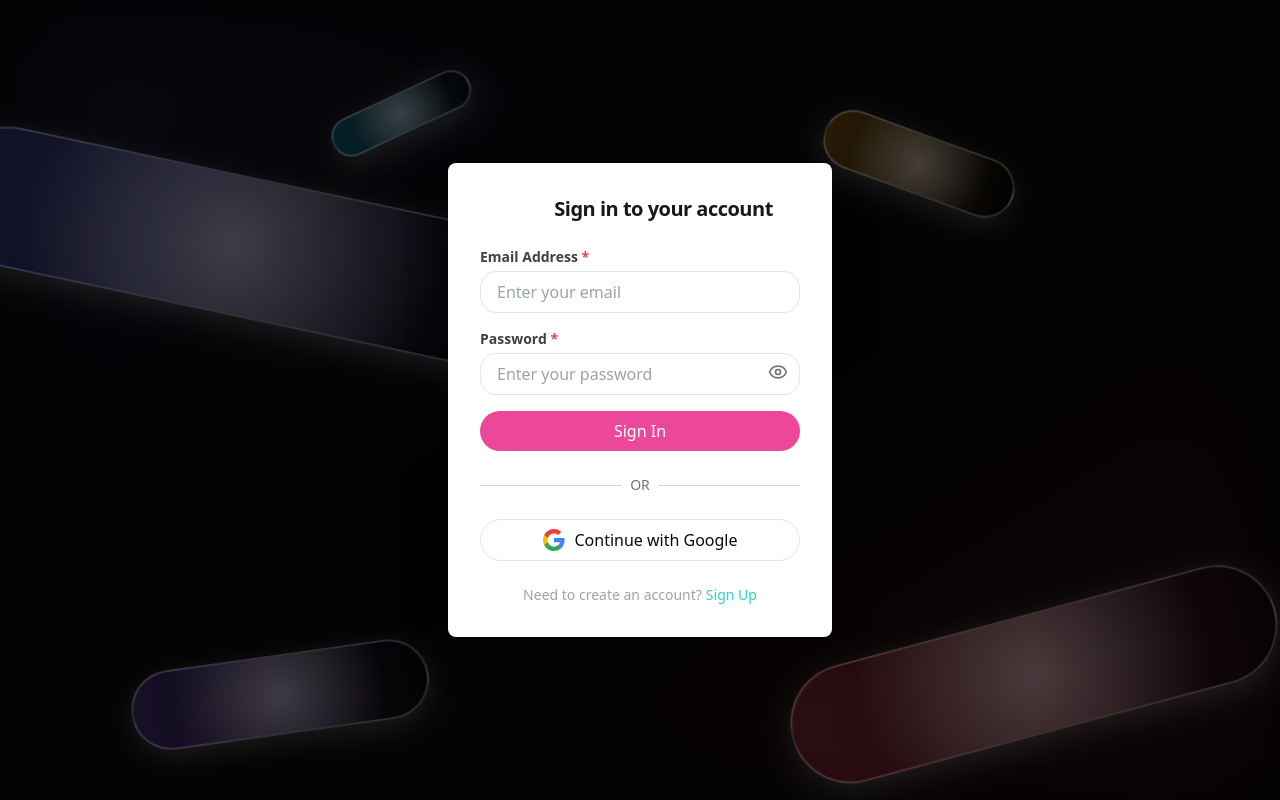
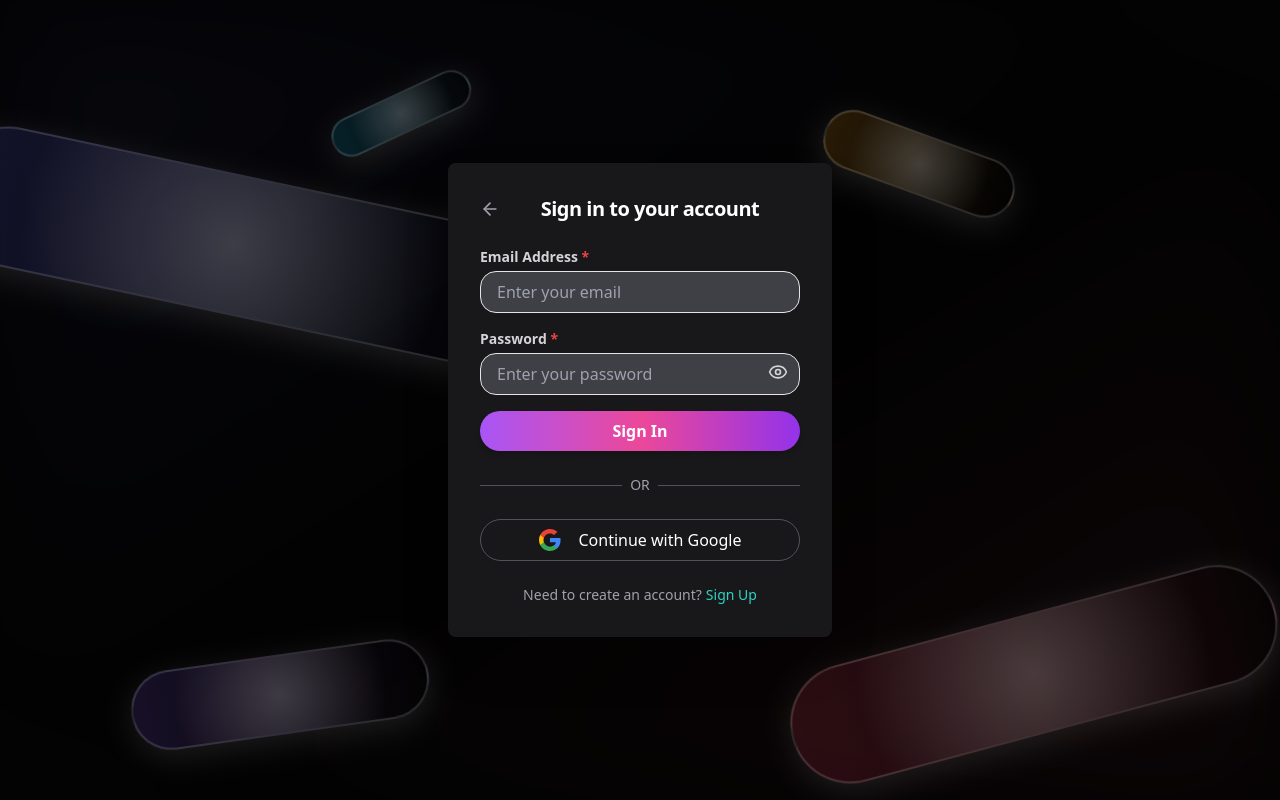
Before and after one commit to Port-3000/MedHive-Frontend, a Next.js app: page /login in a window 1280 px wide. Built offline with nearby package versions, Linux system fonts and the light colour scheme; no server answers.

Commit message:
dark mode

```diff
--- a/src/app/login/page.tsx
+++ b/src/app/login/page.tsx
@@ -91,21 +91,21 @@ export default function AuthPage() {
 
   return (
     <div className="flex items-center justify-center min-h-screen relative z-10">
-      <div className="w-full max-w-sm p-8 space-y-6 bg-white rounded-lg shadow-2xl dark:bg-zinc-800 relative z-20">
+      <div className="w-full max-w-sm p-8 space-y-6 rounded-lg shadow-2xl bg-zinc-900 relative z-20">
         <div className="flex items-center">
           <Link
             href="/"
-            className="mr-auto text-white hover:text-zinc-800 dark:text-zinc-400 dark:hover:text-zinc-200"
+            className="text-zinc-400 hover:text-white"
           >
             <ArrowLeft className="h-5 w-5" />
           </Link>
-          <h1 className="text-xl font-semibold text-zinc-900 dark:text-white mx-auto">
+          <h1 className="text-xl font-semibold text-white mx-auto">
             {form.isSignUp ? "Create an Account" : "Sign in to your account"}
           </h1>
         </div>
         <form onSubmit={handleAuth} className="space-y-4">
           <div>
-            <label className="block text-sm font-semibold text-zinc-700 dark:text-zinc-300">
+            <label className="block text-sm font-semibold text-zinc-300">
               Email Address <span className="text-red-500">*</span>
             </label>
             <input
@@ -117,13 +117,13 @@ export default function AuthPage() {
               required
               className={
                 form.isSignUp
-                  ? "w-full px-4 py-1 mt-1 border rounded-2xl dark:bg-zinc-700 dark:text-white focus:ring focus:ring-teal-500"
-                  : "w-full px-4 py-2 mt-1 border rounded-2xl dark:bg-zinc-700 dark:text-white focus:ring focus:ring-teal-500"
+                  ? "w-full px-4 py-2 mt-1 border rounded-2xl bg-zinc-700 text-white focus:ring focus:ring-teal-500"
+                  : "w-full px-4 py-2 mt-1 border rounded-2xl bg-zinc-700 text-white focus:ring focus:ring-teal-500"
               }
             />
           </div>
           <div>
-            <label className="block text-sm font-semibold text-zinc-700 dark:text-zinc-300">
+            <label className="block text-sm font-semibold text-zinc-300">
               Password <span className="text-red-500">*</span>
             </label>
             <div className="relative">
@@ -136,8 +136,8 @@ export default function AuthPage() {
                 required
                 className={
                   form.isSignUp
-                    ? "w-full px-4 py-1 mt-1 border rounded-2xl dark:bg-zinc-700 dark:text-white focus:ring focus:ring-teal-500"
-                    : "w-full px-4 py-2 mt-1 border rounded-2xl dark:bg-zinc-700 dark:text-white focus:ring focus:ring-teal-500"
+                    ? "w-full px-4 py-2 mt-1 border rounded-2xl bg-zinc-700 text-white focus:ring focus:ring-teal-500"
+                    : "w-full px-4 py-2 mt-1 border rounded-2xl bg-zinc-700 text-white focus:ring focus:ring-teal-500"
                 }
               />
               <button
@@ -146,9 +146,9 @@ export default function AuthPage() {
                 className="absolute inset-y-0 right-3 flex items-center"
               >
                 {isVisible ? (
-                  <EyeOff className="text-zinc-500 dark:text-zinc-300 h-5 w-5" />
+                  <EyeOff className="text-zinc-300 h-5 w-5" />
                 ) : (
-                  <Eye className="text-zinc-500 dark:text-zinc-300 h-5 w-5" />
+                  <Eye className="text-zinc-300 h-5 w-5" />
                 )}
               </button>
             </div>
@@ -160,9 +160,9 @@ export default function AuthPage() {
                 type="checkbox"
                 checked={agree}
                 onChange={() => setAgree(!agree)}
-                className="w-4 h-4"
+                className="w-4 h-4 accent-teal-500"
               />
-              <span className="text-sm text-zinc-600 dark:text-zinc-400">
+              <span className="text-sm text-zinc-400">
                 I agree to the
                 <a href="/terms" className="text-teal-500 hover:underline">
                   {" "}
@@ -180,21 +180,21 @@ export default function AuthPage() {
           )}
           <button
             type="submit"
-            className="w-full px-4 py-2 text-white bg-pink-500 dark:bg-pink-600 rounded-full hover:bg-pink-600 dark:hover:bg-pink-700"
+            className="w-full py-2 font-semibold text-white bg-gradient-to-r from-purple-500 via-pink-500 to-purple-600 hover:from-purple-600 hover:to-pink-600 rounded-full shadow-md"
           >
             {form.isSignUp ? "Sign Up" : "Sign In"}
           </button>
         </form>
         <div className="flex items-center justify-between">
-          <hr className="w-full border-zinc-300 dark:border-zinc-600" />
-          <span className="px-2 text-sm text-zinc-500 dark:text-zinc-400">
+          <hr className="w-full border-zinc-600" />
+          <span className="px-2 text-sm text-zinc-400">
             OR
           </span>
-          <hr className="w-full border-zinc-300 dark:border-zinc-600" />
+          <hr className="w-full border-zinc-600" />
         </div>
         <button
           onClick={handleGoogleLogin}
-          className="flex items-center justify-center w-full px-4 py-2 border rounded-full hover:bg-zinc-100 dark:hover:bg-zinc-700"
+          className="w-full flex items-center justify-center text-white gap-2 py-2 border border-zinc-600 rounded-full hover:bg-zinc-800 transition"
         >
           <svg className="w-6 h-6 mr-2" viewBox="0 0 24 24">
             <path
@@ -228,7 +228,7 @@ export default function AuthPage() {
             {form.isSignUp ? "Sign In" : "Sign Up"}
           </button>
         </p>
+        </div>
       </div>
-    </div>
   );
 }
--- a/src/app/setup/page.tsx
+++ b/src/app/setup/page.tsx
@@ -5,7 +5,6 @@ import { createClient } from '@/utils/supabase/client';
 import { UserRole } from '@/utils/db_types';
 import { Button } from '@/components/ui/button';
 import { ArrowLeft, Loader2 } from 'lucide-react';
-import { BlurContainer } from '@/components/ui/BlurContainer';
 
 export default function SetupPage() {
   const router = useRouter();
@@ -75,16 +74,16 @@ export default function SetupPage() {
   };
 
   return (
-    <div className="flex items-center justify-center min-h-screen bg-gray-50">
-      <BlurContainer className="w-full max-w-md p-8 space-y-6">
-        <div className="text-center">
-          <h1 className="text-2xl font-bold text-zinc-900 dark:text-white">
+    <div className="flex items-center justify-center min-h-screen relative z-10">
+      <div className="w-full max-w-md p-8 space-y-6 rounded-lg shadow-2xl bg-zinc-900 relative z-20">
+          <div className="text-center">
+          <h1 className="text-2xl font-bold text-white mx-auto">
             Complete Your Profile
           </h1>
-          <p className="text-zinc-600 dark:text-zinc-300 mt-2">
+          <p className="text-center text-zinc-300 mt-2">
             Please provide some additional information to get started
           </p>
-        </div>
+          </div>
 
         {formSubmitted ? (
           <div className="text-center py-8">
@@ -99,7 +98,7 @@ export default function SetupPage() {
         ) : (
           <form onSubmit={handleSubmit} className="space-y-4">
             <div>
-              <label className="block text-sm font-medium text-gray-700 dark:text-gray-300">
+              <label className="block text-sm font-medium text-gray-300">
                 Full Name <span className="text-red-500">*</span>
               </label>
               <input
@@ -108,42 +107,42 @@ export default function SetupPage() {
                 value={formData.full_name}
                 onChange={handleChange}
                 required
-                className="w-full px-4 py-2 mt-1 border rounded-lg focus:ring focus:ring-teal-500 dark:bg-zinc-700 dark:text-white"
+                className="w-full px-4 py-2 mt-1 border rounded-2xl focus:ring focus:ring-teal-500 bg-zinc-700 text-white"
                 placeholder="Enter your full name"
               />
             </div>
 
             <div>
-              <label className="block text-sm font-medium text-gray-700 dark:text-gray-300">
-                Phone Number
+              <label className="block text-sm font-medium text-gray-300">
+                Phone Number <span className="text-red-500">*</span>
               </label>
               <input
                 type="tel"
                 name="phone"
                 value={formData.phone}
                 onChange={handleChange}
-                className="w-full px-4 py-2 mt-1 border rounded-lg focus:ring focus:ring-teal-500 dark:bg-zinc-700 dark:text-white"
+                required
+                className="w-full px-4 py-2 mt-1 border rounded-2xl focus:ring focus:ring-teal-500 bg-zinc-700 text-white"
                 placeholder="Enter your phone number"
               />
             </div>
 
             <div>
-              <label className="block text-sm font-medium text-gray-700 dark:text-gray-300">
-                Organization <span className="text-red-500">*</span>
+              <label className="block text-sm font-medium text-gray-300">
+                Organization
               </label>
               <input
                 type="text"
                 name="organization"
                 value={formData.organization}
                 onChange={handleChange}
-                required
-                className="w-full px-4 py-2 mt-1 border rounded-lg focus:ring focus:ring-teal-500 dark:bg-zinc-700 dark:text-white"
+                className="w-full px-4 py-2 mt-1 border rounded-2xl focus:ring focus:ring-teal-500 bg-zinc-700 text-white"
                 placeholder="Enter your organization name"
               />
             </div>
 
             <div>
-              <label className="block text-sm font-medium text-gray-700 dark:text-gray-300">
+              <label className="block text-sm font-medium text-gray-300">
                 Your Role <span className="text-red-500">*</span>
               </label>
               <select
@@ -151,7 +150,7 @@ export default function SetupPage() {
                 value={formData.role}
                 onChange={handleChange}
                 required
-                className="w-full px-4 py-2 mt-1 border rounded-lg focus:ring focus:ring-teal-500 dark:bg-zinc-700 dark:text-white"
+                className="w-full px-4 py-2 mt-1 border rounded-2xl focus:ring focus:ring-teal-500 bg-zinc-700 text-white"
               >
                 <option value="" disabled>Select your role</option>
                 <option value="admin">Administrator</option>
@@ -164,7 +163,7 @@ export default function SetupPage() {
             <div className="pt-4">
               <Button
                 type="submit"
-                className="w-full bg-medhive-600 hover:bg-medhive-700"
+                className="w-full py-2 font-semibold text-white bg-gradient-to-r from-purple-500 via-pink-500 to-purple-600 hover:from-purple-600 hover:to-pink-600 rounded-full shadow-md"
                 disabled={loading}
               >
                 {loading ? (
@@ -178,15 +177,15 @@ export default function SetupPage() {
           </form>
         )}
 
-        <div className="text-center text-sm text-gray-500 dark:text-gray-400">
+        <div className="text-center text-sm text-gray-400">
           <button
             onClick={() => router.push('/')}
-            className="flex items-center justify-center mx-auto text-medhive-600 hover:text-medhive-700"
+            className="flex items-center justify-center mx-auto text-md text-teal-500 hover:underline"
           >
             <ArrowLeft className="h-4 w-4 mr-1" /> Back to Home
           </button>
         </div>
-      </BlurContainer>
+      </div>
     </div>
   );
 }
--- a/src/components/layout/Footer.tsx
+++ b/src/components/layout/Footer.tsx
@@ -14,7 +14,7 @@ export function Footer() {
     {
       icon: <Github size={20} />,
       label: 'GitHub',
-      onClick: () => window.open('https://github.com/yourrepo', '_blank')
+      onClick: () => window.open('https://github.com/Port-3000', '_blank')
     },
     {
       icon: <Linkedin size={20} />,
@@ -24,7 +24,7 @@ export function Footer() {
     {
       icon: <Mail size={20} />,
       label: 'Contact',
-      onClick: () => window.open('mailto:contact@yourdomain.com')
+      onClick: () => window.open('mailto:contact@medhive.com')
     },
   ];
 
```
Also changed, not shown: src/app/about/page.tsx (+20 -20 lines).
